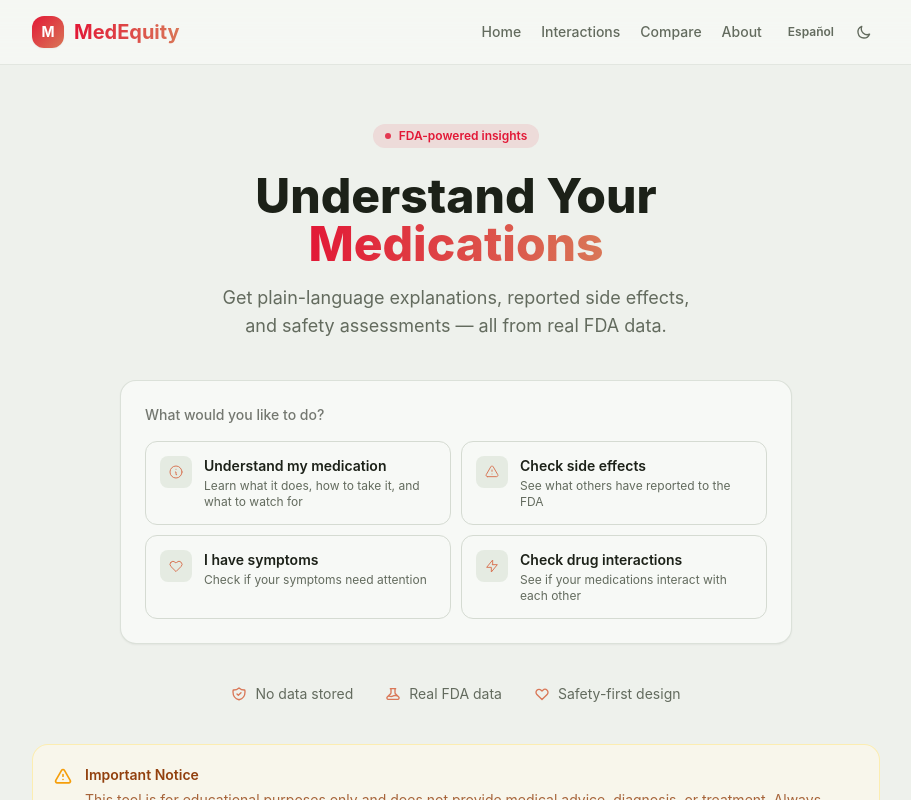
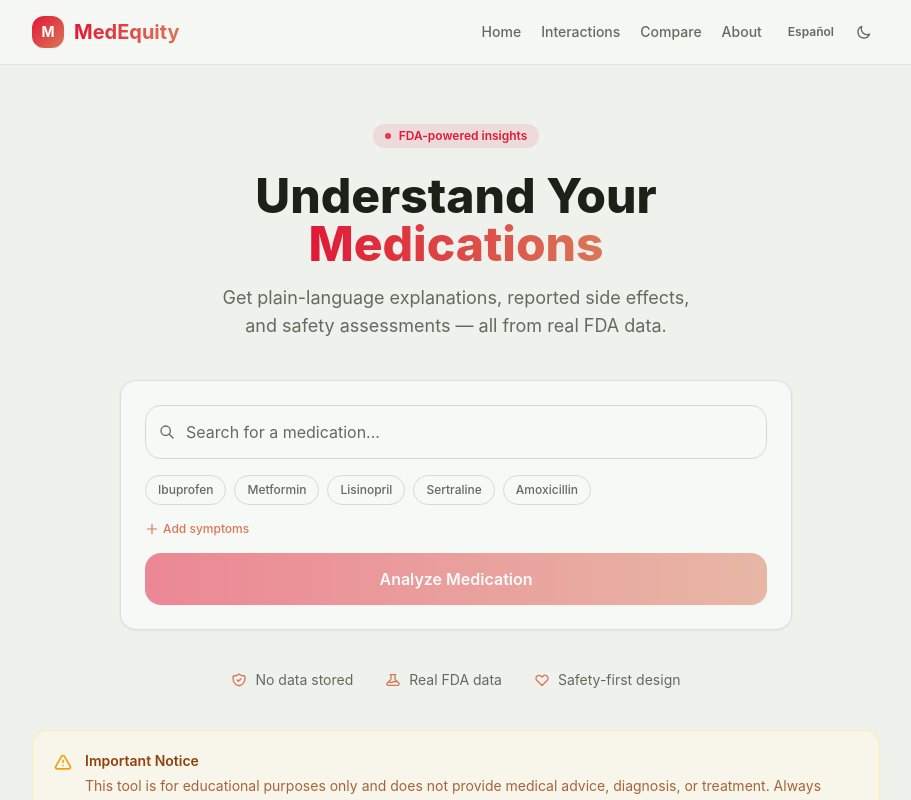
Before and after one commit to 532ab/medequity, a Next.js app: page / in a window 1280 px wide. Shown: the top 800 px of the page, without its empty margins (184-1095 px from the left). Built offline with nearby package versions, Linux system fonts and the light colour scheme.

Commit message:
Simplify search UI: cleaner home page, remove clutter from interactions

```diff
--- a/src/app/interactions/page.tsx
+++ b/src/app/interactions/page.tsx
@@ -5,7 +5,6 @@ import Disclaimer from "@/components/Disclaimer";
 import DrugInput from "@/components/DrugInput";
 import RiskBadge from "@/components/RiskBadge";
 import { simplifyText } from "@/lib/openFda";
-import { CATEGORIES, POPULAR_DRUGS } from "@/lib/drugCategories";
 import { useLanguage } from "@/lib/LanguageContext";
 
 interface Interaction {
@@ -57,11 +56,9 @@ export default function InteractionsPage() {
   const [drugs, setDrugs] = useState(["", ""]);
   const [loading, setLoading] = useState(false);
   const [interactions, setInteractions] = useState<Interaction[] | null>(null);
-  const [checkedDrugs, setCheckedDrugs] = useState<string[]>([]);
   const [error, setError] = useState("");
   const [filter, setFilter] = useState<SeverityKey | "all">("all");
   const [expandedIndex, setExpandedIndex] = useState<number | null>(null);
-  const [category, setCategory] = useState("all");
   const [symptoms, setSymptoms] = useState("");
   const [risk, setRisk] = useState<{ level: string; emoji: string; message: string; recommendation: string; flaggedSymptoms: string[] } | null>(null);
 
@@ -78,18 +75,6 @@ export default function InteractionsPage() {
   const removeDrug = (index: number) => {
     if (drugs.length > 2) setDrugs(drugs.filter((_, i) => i !== index));
   };
-
-  const addQuickPick = (name: string) => {
-    const emptyIndex = drugs.findIndex((d) => !d.trim());
-    if (emptyIndex >= 0) {
-      updateDrug(emptyIndex, name);
-    } else if (drugs.length < 5) {
-      setDrugs([...drugs, name]);
-    }
-  };
-
-  const isAlreadyAdded = (name: string) =>
-    drugs.some((d) => d.trim().toLowerCase() === name.toLowerCase());
 
   const handleSubmit = async (e: React.FormEvent) => {
     e.preventDefault();
@@ -114,7 +99,6 @@ export default function InteractionsPage() {
         setError(data.error);
       } else {
         setInteractions(data.interactions);
-        setCheckedDrugs(data.checked);
       }
 
       // Check symptoms if provided
@@ -161,65 +145,9 @@ export default function InteractionsPage() {
         </p>
       </div>
 
-      <form onSubmit={handleSubmit} className="card max-w-2xl mx-auto space-y-5">
-        {/* Category Filter */}
-        <div>
-          <label className="block text-sm font-medium text-body mb-2">{t("form.category")}</label>
-          <div className="flex flex-wrap gap-2">
-            {CATEGORIES.map((cat) => (
-              <button
-                key={cat.id}
-                type="button"
-                onClick={() => setCategory(cat.id)}
-                className={`px-3.5 py-1.5 rounded-full text-sm font-medium transition-all duration-200 ${
-                  category === cat.id
-                    ? "bg-gradient-to-r from-lilly-red to-coral text-white shadow-sm"
-                    : "bg-sand/60 dark:bg-dark-border text-charcoal/60 dark:text-dark-muted hover:bg-sand dark:hover:bg-dark-border/80 hover:text-charcoal dark:hover:text-dark-text"
-                }`}
-              >
-                {cat.label}
-              </button>
-            ))}
-          </div>
-        </div>
-
-        {/* Quick Picks */}
-        <div>
-          <label className="block text-sm font-medium text-body mb-2">{t("form.quickAdd")}</label>
-          <div className="flex flex-wrap gap-2">
-            {POPULAR_DRUGS[category].map((drug) => {
-              const added = isAlreadyAdded(drug);
-              return (
-                <button
-                  key={drug}
-                  type="button"
-                  onClick={() => !added && addQuickPick(drug)}
-                  disabled={added}
-                  className={`px-3 py-1.5 rounded-lg text-sm transition-all duration-200 border ${
-                    added
-                      ? "border-coral bg-coral/10 text-coral font-medium cursor-default"
-                      : "border-sand dark:border-dark-border bg-[#f7f9f6] dark:bg-dark-bg text-charcoal/60 dark:text-dark-muted hover:border-coral/40 hover:text-coral"
-                  }`}
-                >
-                  {added ? (
-                    <span className="flex items-center gap-1">
-                      <svg className="w-3 h-3" fill="none" viewBox="0 0 24 24" stroke="currentColor" strokeWidth={2.5}>
-                        <path strokeLinecap="round" strokeLinejoin="round" d="M5 13l4 4L19 7" />
-                      </svg>
-                      {drug}
-                    </span>
-                  ) : (
-                    drug
-                  )}
-                </button>
-              );
-            })}
-          </div>
-        </div>
-
+      <form onSubmit={handleSubmit} className="card max-w-2xl mx-auto space-y-4">
         {/* Drug Inputs */}
         <div className="space-y-2">
-          <label className="block text-sm font-medium text-body">{t("form.medicationsToCheck")}</label>
           {drugs.map((drug, i) => (
             <div key={i} className="flex gap-2">
               <div className="flex-1">
--- a/src/components/GuidedIntro.tsx
+++ b/src/components/GuidedIntro.tsx
@@ -4,204 +4,90 @@ import { useState } from "react";
 import { useRouter } from "next/navigation";
 import DrugInput from "@/components/DrugInput";
 import { useLanguage } from "@/lib/LanguageContext";
-import type { TranslationKey } from "@/lib/i18n";
 
-const GOALS = [
-  { id: "understand", labelKey: "guided.goal.understand" as TranslationKey, icon: "M13 16h-1v-4h-1m1-4h.01M21 12a9 9 0 11-18 0 9 9 0 0118 0z", descKey: "guided.goal.understand.desc" as TranslationKey },
-  { id: "side-effects", labelKey: "guided.goal.sideEffects" as TranslationKey, icon: "M12 9v2m0 4h.01m-6.938 4h13.856c1.54 0 2.502-1.667 1.732-3L13.732 4c-.77-1.333-2.694-1.333-3.464 0L3.34 16c-.77 1.333.192 3 1.732 3z", descKey: "guided.goal.sideEffects.desc" as TranslationKey },
-  { id: "symptoms", labelKey: "guided.goal.symptoms" as TranslationKey, icon: "M4.318 6.318a4.5 4.5 0 000 6.364L12 20.364l7.682-7.682a4.5 4.5 0 00-6.364-6.364L12 7.636l-1.318-1.318a4.5 4.5 0 00-6.364 0z", descKey: "guided.goal.symptoms.desc" as TranslationKey },
-  { id: "interactions", labelKey: "guided.goal.interactions" as TranslationKey, icon: "M13 10V3L4 14h7v7l9-11h-7z", descKey: "guided.goal.interactions.desc" as TranslationKey },
-];
-
-const COMMON_SYMPTOM_KEYS: TranslationKey[] = [
-  "symptom.nausea", "symptom.headache", "symptom.dizziness", "symptom.fatigue", "symptom.rash",
-  "symptom.stomachPain", "symptom.insomnia", "symptom.dryMouth", "symptom.drowsiness", "symptom.anxiety",
-  "symptom.jointPain", "symptom.blurredVision", "symptom.chestPain", "symptom.shortnessOfBreath",
-];
+const QUICK_PICKS = ["Ibuprofen", "Metformin", "Lisinopril", "Sertraline", "Amoxicillin"];
 
 export default function GuidedIntro() {
   const router = useRouter();
-  const { t } = useLanguage();
-  const [step, setStep] = useState<"goal" | "details">("goal");
-  const [goal, setGoal] = useState("");
+  const { t, locale } = useLanguage();
   const [medication, setMedication] = useState("");
-  const [selectedSymptoms, setSelectedSymptoms] = useState<string[]>([]);
-  const [customSymptom, setCustomSymptom] = useState("");
+  const [symptoms, setSymptoms] = useState("");
+  const [showSymptoms, setShowSymptoms] = useState(false);
   const [loading, setLoading] = useState(false);
 
-  const commonSymptoms = COMMON_SYMPTOM_KEYS.map((key) => t(key));
-
-  const toggleSymptom = (s: string) => {
-    setSelectedSymptoms((prev) =>
-      prev.includes(s) ? prev.filter((x) => x !== s) : [...prev, s]
-    );
-  };
-
-  const addCustomSymptom = () => {
-    const trimmed = customSymptom.trim();
-    if (trimmed && !selectedSymptoms.includes(trimmed)) {
-      setSelectedSymptoms([...selectedSymptoms, trimmed]);
-      setCustomSymptom("");
-    }
-  };
-
-  const handleSubmit = () => {
-    if (goal === "interactions") {
-      router.push("/interactions");
-      return;
-    }
+  const handleSubmit = (e: React.FormEvent) => {
+    e.preventDefault();
     if (!medication.trim()) return;
     setLoading(true);
 
     const params = new URLSearchParams({ medication: medication.trim() });
-    if (selectedSymptoms.length > 0) {
-      params.set("symptoms", selectedSymptoms.join(", "));
-    }
+    if (symptoms.trim()) params.set("symptoms", symptoms.trim());
     router.push(`/results?${params.toString()}`);
   };
 
-  if (step === "goal") {
   return (
-      <div className="space-y-4">
-        <p className="text-sm font-medium text-body">{t("guided.prompt")}</p>
-        <div className="grid grid-cols-1 sm:grid-cols-2 gap-2.5">
-          {GOALS.map((g) => (
-            <button
-              key={g.id}
-              onClick={() => {
-                setGoal(g.id);
-                if (g.id === "interactions") {
-                  router.push("/interactions");
-                } else {
-                  setStep("details");
-                }
-              }}
-              className="flex items-start gap-3 p-3.5 rounded-xl border border-sand dark:border-dark-border text-left hover:border-coral/40 hover:bg-coral/5 dark:hover:bg-coral/10 transition-all group"
-            >
-              <div className="w-8 h-8 rounded-lg bg-icon flex items-center justify-center flex-shrink-0 group-hover:bg-coral/10 transition-colors">
-                <svg className="w-4 h-4 text-coral" fill="none" viewBox="0 0 24 24" stroke="currentColor" strokeWidth={1.5}>
-                  <path strokeLinecap="round" strokeLinejoin="round" d={g.icon} />
-                </svg>
-              </div>
+    <form onSubmit={handleSubmit} className="space-y-4">
+      {/* Search */}
       <div>
-                <p className="text-sm font-semibold text-heading">{t(g.labelKey)}</p>
-                <p className="text-xs text-sub mt-0.5">{t(g.descKey)}</p>
-              </div>
-            </button>
-          ))}
-        </div>
-      </div>
-    );
-  }
-
-  return (
-    <div className="space-y-5">
-      {/* Back button */}
-      <button
-        onClick={() => { setStep("goal"); setGoal(""); }}
-        className="text-xs font-medium text-sub hover:text-heading flex items-center gap-1 transition-colors"
-      >
-        <svg className="w-3.5 h-3.5" fill="none" viewBox="0 0 24 24" stroke="currentColor" strokeWidth={2}>
-          <path strokeLinecap="round" strokeLinejoin="round" d="M10 19l-7-7m0 0l7-7m-7 7h18" />
-        </svg>
-        {t("guided.changeGoal")}
-      </button>
-
-      {/* Medication input */}
-      <div>
-        <label className="block text-sm font-medium text-body mb-1.5">
-          {t("guided.whichMedication")}
-        </label>
         <DrugInput
           value={medication}
           onChange={setMedication}
-          placeholder={t("guided.typeAMedication")}
+          placeholder={t("form.searchMedication")}
           required
         />
       </div>
 
-      {/* Symptom picker — shown for side-effects and symptoms goals */}
-      {(goal === "symptoms" || goal === "side-effects") && (
-        <div>
-          <label className="block text-sm font-medium text-body mb-2">
-            {goal === "symptoms" ? t("guided.whatSymptoms") : t("guided.anySymptoms")}
-          </label>
-          <div className="flex flex-wrap gap-1.5 mb-3">
-            {commonSymptoms.map((s) => (
+      {/* Quick picks — only show when input is empty */}
+      {!medication && (
+        <div className="flex flex-wrap gap-2">
+          {QUICK_PICKS.map((drug) => (
             <button
-                key={s}
+              key={drug}
               type="button"
-                onClick={() => toggleSymptom(s)}
-                className={`px-2.5 py-1.5 rounded-lg text-xs font-medium transition-all duration-200 border ${
-                  selectedSymptoms.includes(s)
-                    ? "border-coral bg-coral/10 text-coral dark:bg-coral/20"
-                    : "border-sand dark:border-dark-border text-sub hover:border-coral/40 hover:text-coral"
-                }`}
+              onClick={() => setMedication(drug)}
+              className="px-3 py-1.5 rounded-full text-xs font-medium border border-sand dark:border-dark-border text-sub hover:border-coral/40 hover:text-coral transition-colors active:scale-95"
             >
-                {selectedSymptoms.includes(s) && (
-                  <span className="mr-1">&#10003;</span>
-                )}
-                {s}
+              {drug}
             </button>
           ))}
         </div>
+      )}
 
-          {/* Custom symptom input */}
-          <div className="flex gap-2">
+      {/* Symptoms toggle */}
+      {!showSymptoms ? (
+        <button
+          type="button"
+          onClick={() => setShowSymptoms(true)}
+          className="text-xs font-medium text-coral flex items-center gap-1 transition-colors hover:text-lilly-red"
+        >
+          <svg className="w-3.5 h-3.5" fill="none" viewBox="0 0 24 24" stroke="currentColor" strokeWidth={2}>
+            <path strokeLinecap="round" strokeLinejoin="round" d="M12 4v16m8-8H4" />
+          </svg>
+          {locale === "es" ? "Agregar síntomas" : "Add symptoms"}
+        </button>
+      ) : (
+        <div className="animate-fade-in">
           <input
             type="text"
-              value={customSymptom}
-              onChange={(e) => setCustomSymptom(e.target.value)}
-              onKeyDown={(e) => { if (e.key === "Enter") { e.preventDefault(); addCustomSymptom(); } }}
-              placeholder={t("guided.addAnotherSymptom")}
-              className="input-field text-sm flex-1"
+            value={symptoms}
+            onChange={(e) => setSymptoms(e.target.value)}
+            placeholder={t("form.symptomsPlaceholder")}
+            className="input-field text-sm"
           />
-            <button
-              type="button"
-              onClick={addCustomSymptom}
-              disabled={!customSymptom.trim()}
-              className="px-3 py-2 rounded-xl border border-sand dark:border-dark-border text-coral hover:bg-coral/10 disabled:opacity-40 disabled:hover:bg-transparent transition-colors"
-            >
-              <svg className="w-4 h-4" fill="none" viewBox="0 0 24 24" stroke="currentColor" strokeWidth={2}>
-                <path strokeLinecap="round" strokeLinejoin="round" d="M12 4v16m8-8H4" />
-              </svg>
-            </button>
-          </div>
-
-          {/* Selected symptoms */}
-          {selectedSymptoms.length > 0 && (
-            <div className="flex flex-wrap gap-1.5 mt-3">
-              {selectedSymptoms.filter((s) => !commonSymptoms.includes(s)).map((s) => (
-                <span key={s} className="px-2.5 py-1 rounded-lg text-xs font-medium border border-coral bg-coral/10 text-coral flex items-center gap-1">
-                  {s}
-                  <button onClick={() => toggleSymptom(s)} className="hover:text-lilly-red">
-                    <svg className="w-3 h-3" fill="none" viewBox="0 0 24 24" stroke="currentColor" strokeWidth={2}>
-                      <path strokeLinecap="round" strokeLinejoin="round" d="M6 18L18 6M6 6l12 12" />
-                    </svg>
-                  </button>
-                </span>
-              ))}
-            </div>
-          )}
+          <p className="text-[11px] text-sub mt-1">{t("form.separateSymptoms")}</p>
         </div>
       )}
 
-      <button
-        onClick={handleSubmit}
-        disabled={loading || !medication.trim()}
-        className="btn-primary w-full"
-      >
+      <button type="submit" disabled={loading || !medication.trim()} className="btn-primary w-full">
         {loading ? (
           <span className="flex items-center justify-center gap-2">
             <span className="w-4 h-4 border-2 border-white/30 border-t-white rounded-full animate-spin" />
             {t("btn.analyzing")}
           </span>
         ) : (
-          goal === "symptoms" ? t("btn.checkMySymptoms") :
-          goal === "side-effects" ? t("btn.viewSideEffects") :
           t("btn.analyze")
         )}
       </button>
-    </div>
+    </form>
   );
 }
```
Lines whose indentation alone changed are shown as unchanged.
